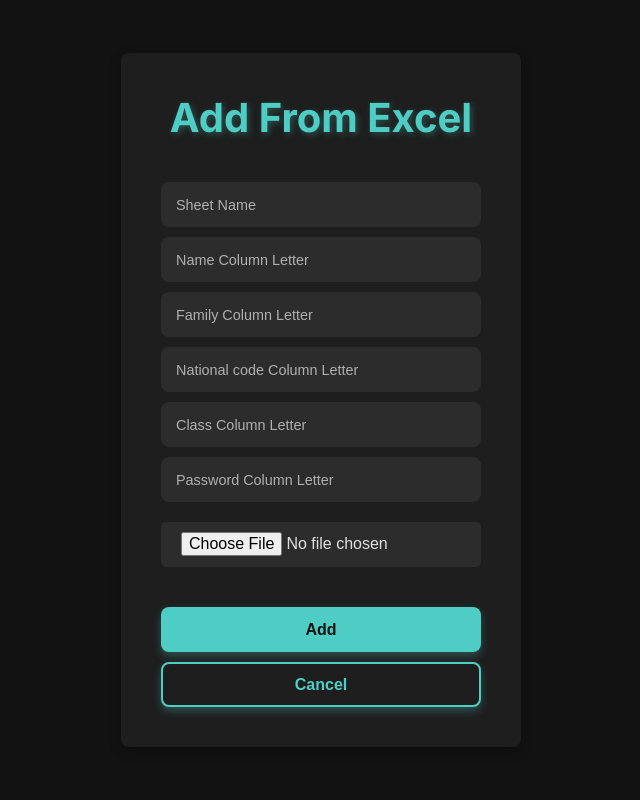
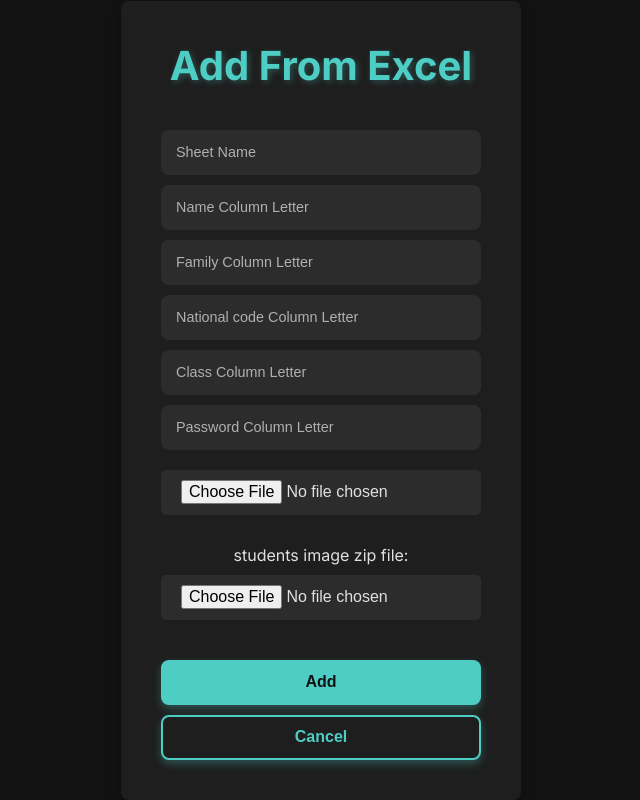
Before and after one commit to SEPAD-Project/WebApplication, a Flask app: page /panel/students/add_from_excel in a window 1280 px wide. Shown: the whole page, without its empty margins (319-959 px from the left). Run offline with Flask 3, Linux system fonts and the light colour scheme; the visitor is signed in with stand-in values (Sample User, id 1).

Commit message:
add upload student ref images as zip feature in excel reading for add student

```diff
--- a/app/routes/student_routes.py
+++ b/app/routes/student_routes.py
@@ -19,6 +19,10 @@ from app.utils.excel_reading import add_students
 # Flask-related imports
 from flask import Blueprint, g, redirect, render_template, request, url_for, session
 from flask_login import current_user, login_required  # For session-based login checking
+
+import zipfile
+import os
+from shutil import move
 
 # Create a new Blueprint for all student-related routes
 bp = Blueprint('student_routes', __name__)
@@ -121,6 +125,7 @@ def add_from_excel():
 
         # Read file and mapping from user input
         file = request.files["file_input"]
+        zip_file = request.files["zip_input"]
         sheet_name = request.form["sheet"]
         name_letter = request.form["name"]
         family_letter = request.form["family"]
@@ -165,6 +170,32 @@ def add_from_excel():
                     texts.append(f"{col_msg} due to an unknown issue.")
             session["show_error_notif"] = True
             return redirect(url_for("student_routes.error_in_excel"))
+
+
+        zip_path = f'c:\sap-project\server\schools\{current_user.school_code}\student_ref_images.zip'
+        zip_file.save(zip_path)
+
+        ectracted_files = zip_path[:-4]
+
+        with zipfile.ZipFile(zip_path, 'r') as zip:
+            zip.extractall(ectracted_files)
+
+        for class_ in os.listdir(ectracted_files):
+            class_path = f"{ectracted_files}\{class_}"
+            if not os.path.isdir(class_path):
+                continue
+
+            if not (class_ in class_names) :
+                continue
+
+            images = os.listdir(class_path)
+            for image in images:
+                image_path = f"{class_path}\{image}"
+                print(image_path)
+                if os.path.isdir(image_path):
+                    continue
+
+                move(image_path, f"c:\sap-project\server\schools\{current_user.school_code}\{class_}")
 
         # Add validated students to the database
         for student in result:
--- a/app/static/css/student/add_from_excel.css
+++ b/app/static/css/student/add_from_excel.css
@@ -75,6 +75,9 @@ input[type="text"]:focus {
     cursor: pointer;
 }
 
+label {
+    margin-top: 20px;
+}
 
 /* Button Group */
 .button-group {
--- a/app/templates/student/add_from_excel.html
+++ b/app/templates/student/add_from_excel.html
@@ -20,6 +20,8 @@
         <input type="text" placeholder="Class Column Letter" name="class" required>
         <input type="text" placeholder="Password Column Letter" name="password" required>
         <input type="file" class="file_input" name="file_input" accept=".xlsx" required>
+        <label>students image zip file:</label>
+        <input type="file" class="file_input" name="zip_input" accept=".zip" required>
 
         <div class="button-group">
             <button type="submit" class="action-button submit-btn">Add</button>
```
